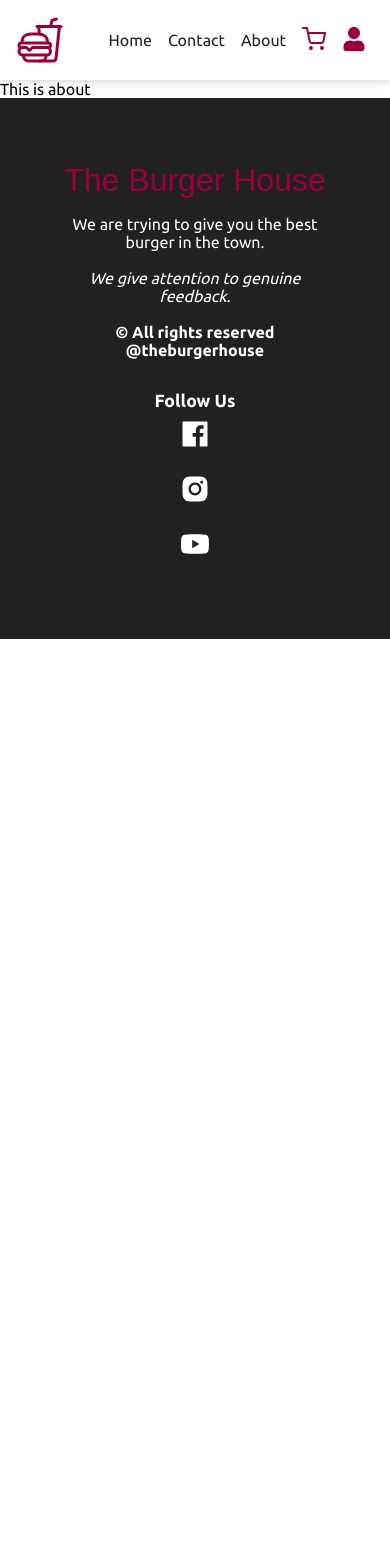
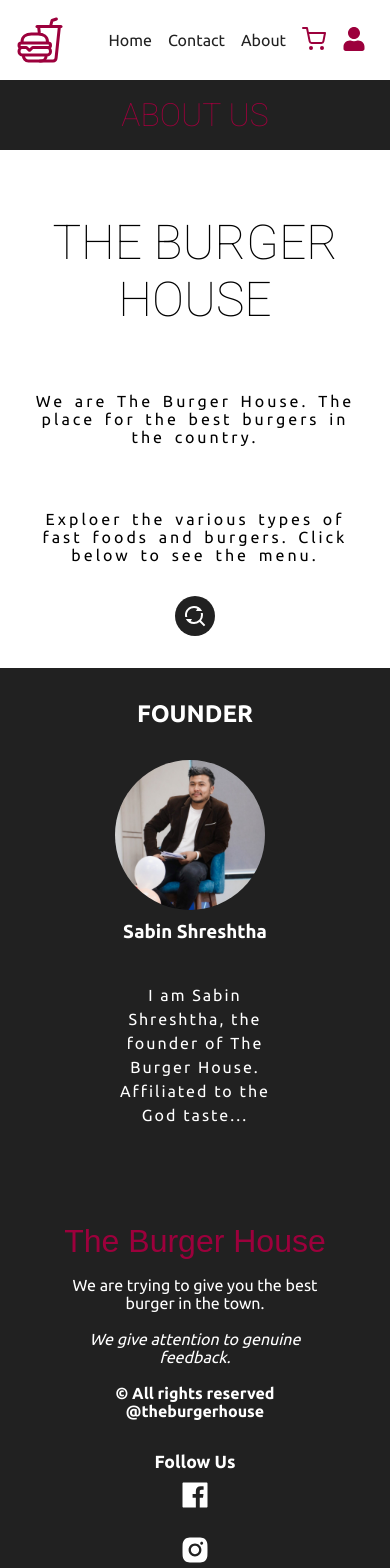
Before and after one commit to AmanMandal7/The-Burger-House, a React (Create React App) app in the folder frontend/: page /about in a window 390 px wide. Shown: the top 1568 px of the page. Before the commit the page ends 844 px from the top, so only its background shows below. Built offline with nearby package versions, Linux system fonts and the light colour scheme.

Commit message:
done with the about page and its responsiveness

```diff
--- a/frontend/src/components/about/About.jsx
+++ b/frontend/src/components/about/About.jsx
@@ -1,7 +1,47 @@
 import React from "react";
+import { Link } from "react-router-dom";
+import { RiFindReplaceLine } from "react-icons/ri";
+import Founder from "../../assets/founder.png";
 
 const About = () => {
-  return <div>This is about</div>;
+  return (
+    <section className="about">
+      <main>
+        <h1>About Us</h1>
+
+        <article>
+          <h4>The Burger House</h4>
+          <p>
+            We are The Burger House. The place for the best burgers in the
+            country.
+          </p>
+
+          <p>
+            Exploer the various types of fast foods and burgers. Click below to
+            see the menu.
+          </p>
+          <Link to="">
+            <RiFindReplaceLine />
+          </Link>
+        </article>
+
+        <div>
+          <h2>Founder</h2>
+          <article>
+            <div>
+              <img src={Founder} alt="Founder" />
+              <h3>Sabin Shreshtha</h3>
+            </div>
+
+            <p>
+              I am Sabin Shreshtha, the founder of The Burger House. Affiliated
+              to the God taste...
+            </p>
+          </article>
+        </div>
+      </main>
+    </section>
+  );
 };
 
 export default About;
--- a/frontend/src/components/home/Founder.jsx
+++ b/frontend/src/components/home/Founder.jsx
@@ -16,7 +16,7 @@ const Founder = () => {
         <p>
           Hey, Everyone I am Sabin Shreshtha, founder of The Burger House.
           <br />
-          Our aim is to serve the best buger at the cheapest price in all over
+          Our aim is to serve the best burger at the cheapest price in all over
           Nepal. Branches in your own city opening soon.
         </p>
       </motion.div>
--- a/frontend/src/styles/about.scss
+++ b/frontend/src/styles/about.scss
@@ -1 +1,116 @@
 @import "colors";
+
+.about {
+  width: 100%;
+  background-color: $pink;
+
+  > main {
+    background-color: white;
+    max-width: 900px;
+    height: 100%;
+    margin: auto;
+
+    > h1 {
+      font: 300 2rem "Roboto";
+      padding: 1rem 2rem;
+      color: $red;
+      background-color: $dark;
+      text-transform: uppercase;
+    }
+
+    > article {
+      margin: 2rem 0;
+
+      > h4 {
+        font: 100 3rem "Roboto";
+        text-transform: uppercase;
+        text-align: center;
+        padding: 2rem 0;
+      }
+
+      > p {
+        word-spacing: 3px;
+        letter-spacing: 3px;
+        padding: 2rem;
+        width: 70%;
+        text-align: center;
+        margin: auto;
+      }
+
+      > a {
+        background-color: $dark;
+        border-radius: 100%;
+        display: flex;
+        justify-content: center;
+        align-items: center;
+        width: 2.5rem;
+        height: 2.5rem;
+        margin: auto;
+        color: white;
+        font-size: 1.5rem;
+        transition: all 0.3s;
+        &:hover {
+          color: $red;
+          transform: scale(1.1);
+        }
+      }
+    }
+
+    > div {
+      background-color: $dark;
+      padding: 2rem;
+      color: white;
+
+      > h2 {
+        text-align: center;
+        text-transform: uppercase;
+      }
+
+      > article {
+        display: flex;
+        align-items: center;
+        justify-content: center;
+
+        > div {
+          margin: 2rem;
+
+          > img {
+            width: 150px;
+            height: 150px;
+            border-radius: 100%;
+          }
+          > h3 {
+            margin: 0.5rem;
+          }
+        }
+
+        > p {
+          margin: 0 1rem;
+          width: 50%;
+          letter-spacing: 2px;
+          line-height: 150%;
+        }
+      }
+    }
+  }
+}
+
+@media screen and (max-width: 600px) {
+  .about > main {
+    > h1 {
+      font: 100 2rem "Roboto";
+      text-align: center;
+    }
+
+    > article > p {
+      width: 100%;
+    }
+
+    > div > article {
+      flex-direction: column;
+      > p {
+        text-align: center;
+      }
+    }
+  }
+}
```
